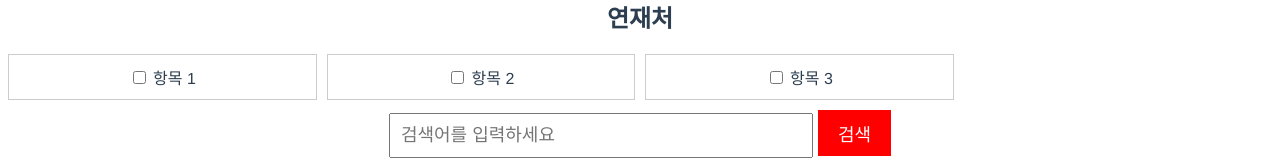
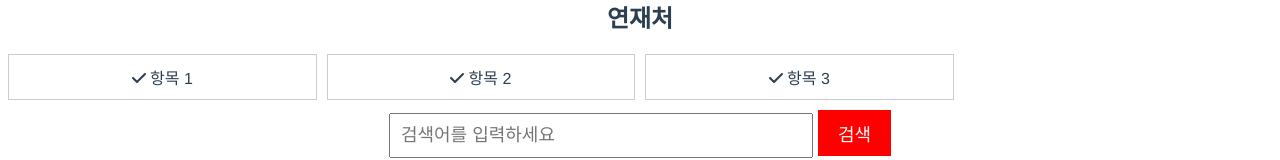
Before and after one commit to kimgusxo/NovelIsland, a Vue app: page /author in a window 1280 px wide. Shown: the part 136-296 px from the top of the page. Built offline with nearby package versions, Linux system fonts and the light colour scheme.

Commit message:
alter checkBox style

```diff
--- a/src/components/component/CompanyCheckBoxComponent.vue
+++ b/src/components/component/CompanyCheckBoxComponent.vue
@@ -3,7 +3,11 @@
     <h2>연재처</h2>
     <div class="grid-container">
       <div v-for="item in items" :key="item.id" class="grid-item">
-        <input type="checkbox" v-model="item.checked">
+        <font-awesome-icon
+        :icon="['fas', 'check']"
+        :class="{ checked: item.checked }"
+        @click="toggleCheckbox(item)"
+        />
         {{ item.label }}
       </div>
     </div>
@@ -27,6 +31,11 @@ export default {
       return this.items.filter(item => item.checked).map(item => item.label);
     },
   },
+  methods: {
+    toggleCheckbox(item) {
+     item.checked = !item.checked; // 체크 상태를 토글합니다.
+   },
+  },
 };
 </script>
 
@@ -41,4 +50,10 @@ export default {
   border: 1px solid #ccc; /* 그리드 아이템에 테두리 추가 */
   padding: 10px;
 }
+
+.grid-item .checked {
+  color: red; /* 체크된 상태의 색상 (예: 녹색) */
+  cursor: pointer;
+}
+
 </style>
--- a/src/components/component/GenreCheckBoxComponent.vue
+++ b/src/components/component/GenreCheckBoxComponent.vue
@@ -3,7 +3,11 @@
       <h2>장르별</h2>
       <div class="grid-container">
         <div v-for="item in items" :key="item.id" class="grid-item">
-          <input type="checkbox" v-model="item.checked">
+          <font-awesome-icon
+          :icon="['fas', 'check']"
+          :class="{ checked: item.checked }"
+          @click="toggleCheckbox(item)"
+          />
           {{ item.label }}
         </div>
       </div>
@@ -27,6 +31,11 @@
         return this.items.filter(item => item.checked).map(item => item.label);
       },
     },
+    methods: {
+     toggleCheckbox(item) {
+       item.checked = !item.checked; // 체크 상태를 토글합니다.
+     },
+    },
   };
   </script>
 
@@ -41,4 +50,10 @@
     border: 1px solid #ccc; /* 그리드 아이템에 테두리 추가 */
     padding: 10px;
   }
+
+  .grid-item .checked {
+  color: red; /* 체크된 상태의 색상 (예: 녹색) */
+  cursor: pointer;
+}
+
   </style>
```
